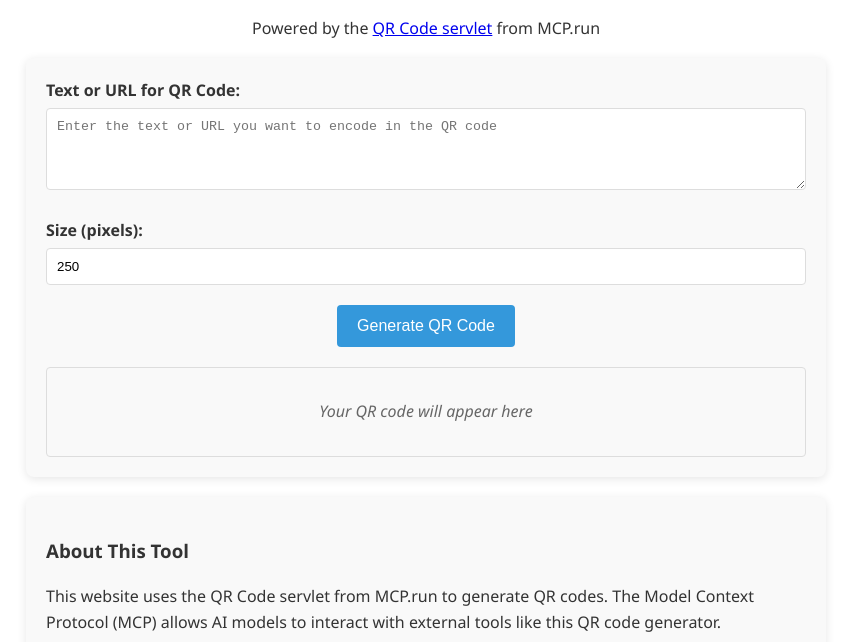
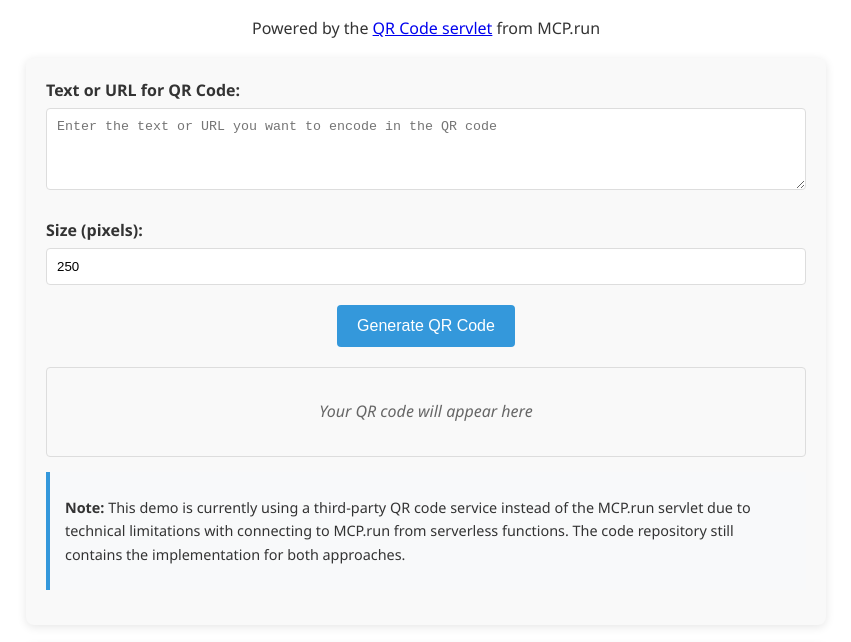
Before and after one commit to MCERQUA/mcp-qrcode-generator, a website: page public/index.html in a window 1280 px wide. Shown: the part 110-752 px from the top of the page, without its empty margins (214-1065 px from the left). Drawn offline with Linux system fonts and the light colour scheme.

Commit message:
Update index.html with note about using third-party QR API

```diff
--- a/public/index.html
+++ b/public/index.html
@@ -100,6 +100,13 @@
             0% { transform: rotate(0deg); }
             100% { transform: rotate(360deg); }
         }
+        .note {
+            background-color: #f8f9fa;
+            border-left: 4px solid #3498db;
+            padding: 10px 15px;
+            margin: 15px 0;
+            font-size: 0.9em;
+        }
     </style>
 </head>
 <body>
@@ -128,6 +135,10 @@
 
         <div id="result">
             <p class="status">Your QR code will appear here</p>
+        </div>
+
+        <div class="note">
+            <p><strong>Note:</strong> This demo is currently using a third-party QR code service instead of the MCP.run servlet due to technical limitations with connecting to MCP.run from serverless functions. The code repository still contains the implementation for both approaches.</p>
         </div>
     </div>
 
```
